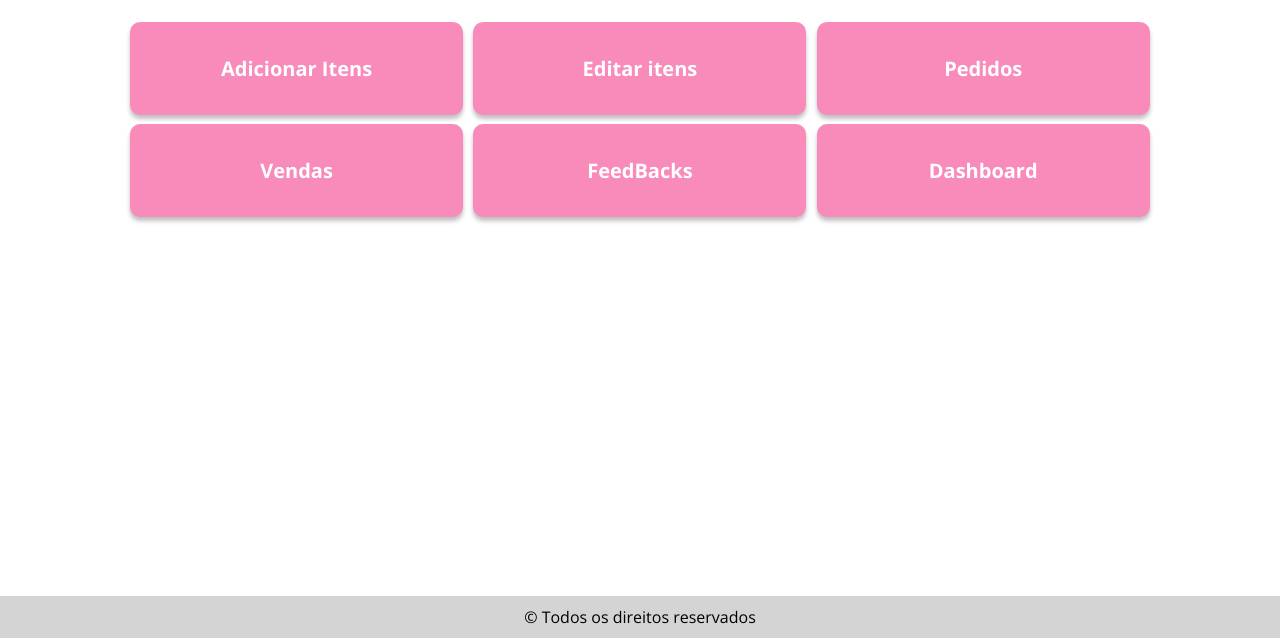
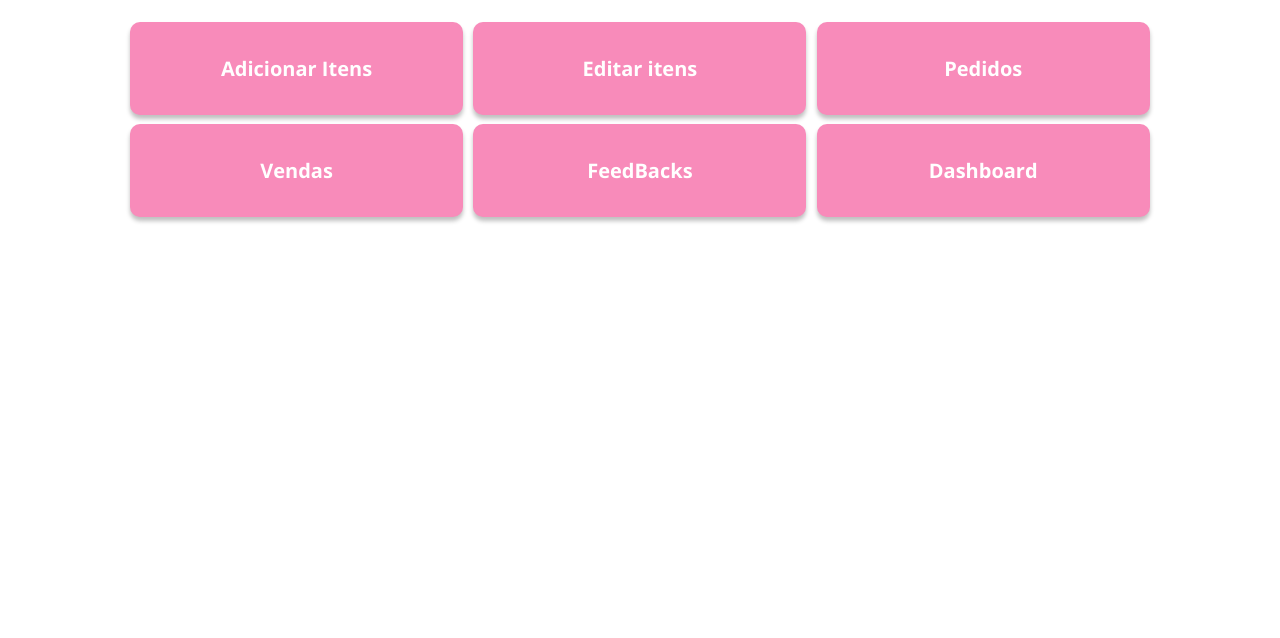
Before and after one commit to GuilhermeLuz-dev/marketing_place_artezanato, a plain HTML site: page seller_page.html in a window 1280 px wide. Shown: the part 277-915 px from the top of the page. After the commit the page ends 800 px from the top, so only its background shows below. Drawn offline with nearby package versions, Linux system fonts and the light colour scheme.

Commit message:
fix: resolvendo bug com footer

```diff
--- a/seller_page.html
+++ b/seller_page.html
@@ -51,7 +51,7 @@
             </div>
         </section>
 
-        <section>
+        <section class="options_section">
             <div class="container options">
                 <h1 class="title">Opções:</h1>
                 <ul class="options">
@@ -65,10 +65,6 @@
             </div>
         </section>
     </main>
-    <footer>
-        <div class="container container_flex">
-            &copy; Todos os direitos reservados
-        </div>
-    </footer>
 </body>
+
 </html>
--- a/styles/seller_section.css
+++ b/styles/seller_section.css
@@ -1,6 +1,3 @@
-main{
-    height: 100vh;
-}
 #seller_section {
     padding: 35px 0px;
     width: 100%;
@@ -67,6 +64,7 @@ main{
 
 }
 
+
 @media screen and (max-width:640px) {
     .seller {
         flex-direction: column;
```
